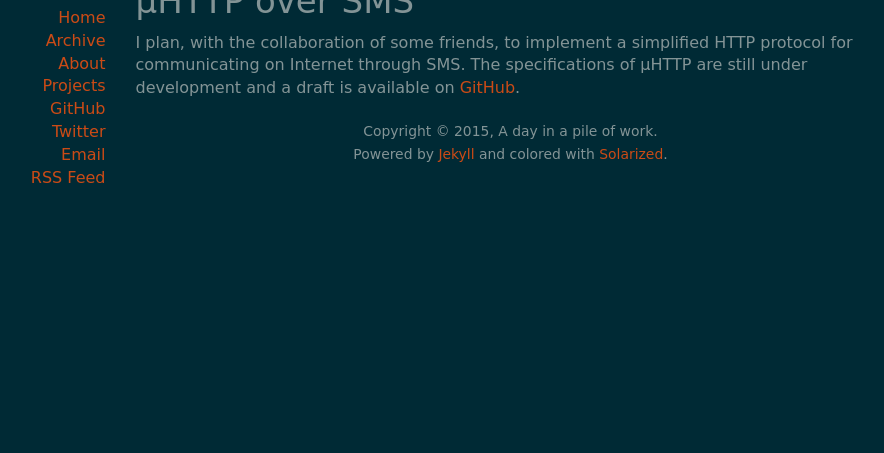
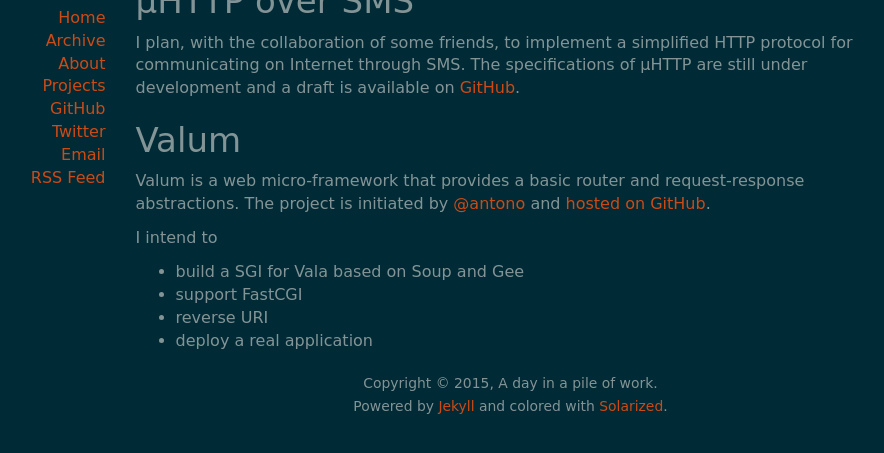
Before and after one commit to arteymix/arteymix.github.io, a Jekyll site: the page built from projects/index.md, in a window 1280 px wide, cut to the strip 244-697 px from the top of the page. Shown: the whole strip, without its empty margins (227-1111 px from the left). Built offline with Jekyll 4.4.1, drawn with Linux system fonts in a browser that asks for light colours; some web fonts are replaced; comment, search, counter and statistics services are not loaded.

Commit message:
Added Valum description in projects.

```diff
--- a/projects/index.md
+++ b/projects/index.md
@@ -11,3 +11,16 @@
 protocol for communicating on Internet through SMS. The specifications of µHTTP
 are still under development and a draft is available on
 [GitHub](https://github.com/arteymix/micro-http).
+
+Valum
+-----
+Valum is a web micro-framework that provides a basic router and request-response
+abstractions. The project is initiated by [@antono](https://github.com/antono)
+and [hosted on GitHub](https://github.com/antono/valum).
+
+I intend to
+
+ - build a SGI for Vala based on Soup and Gee
+ - support FastCGI
+ - reverse URI
+ - deploy a real application
```
